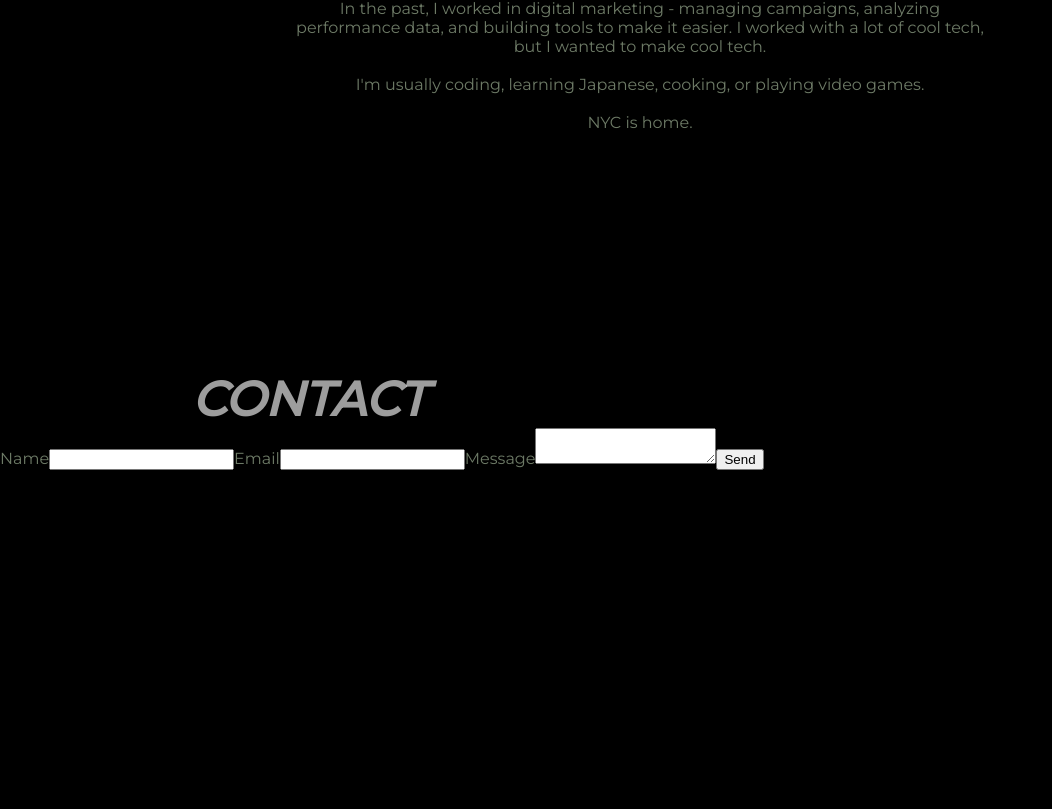
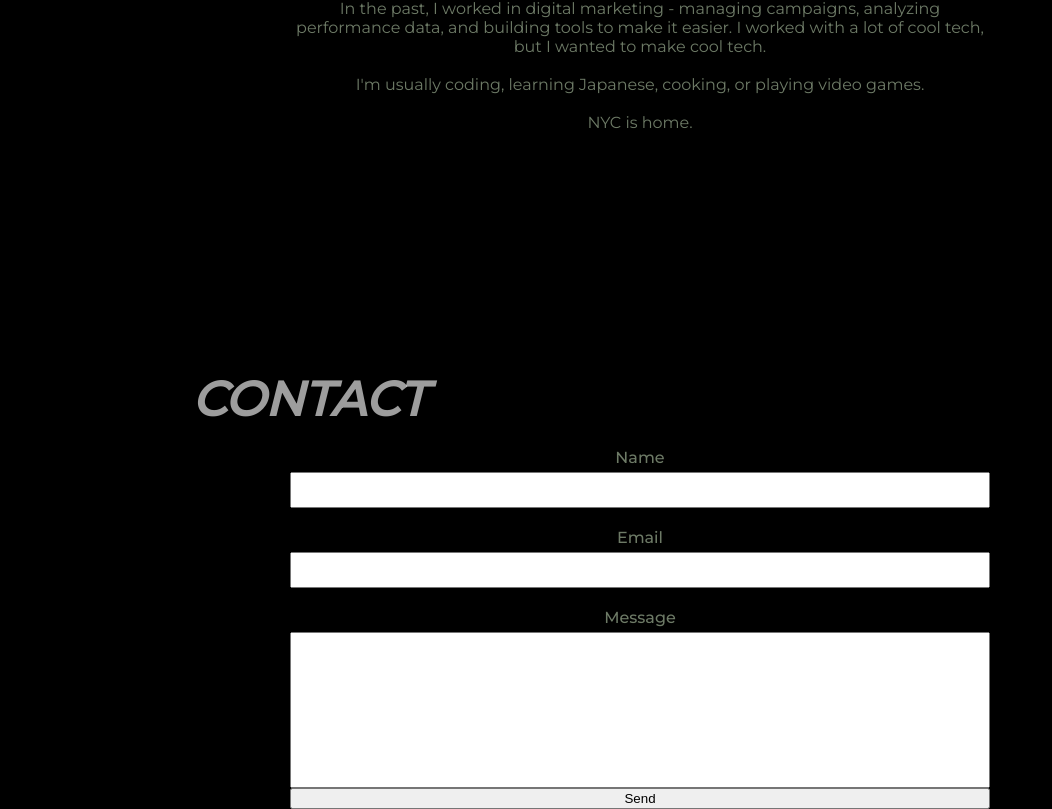
Before and after one commit to billyott/personal-site, a React (Create React App) app: page /contact in a window 1280 px wide. Shown: the part 1294-2103 px from the top of the page, without its empty margins (0-1052 px from the left). Before the commit the page ends 1764 px from the top, so only its background shows below. Built offline with nearby package versions, Linux system fonts and the light colour scheme.

Commit message:
update form style

```diff
--- a/src/components/contact-form.js
+++ b/src/components/contact-form.js
@@ -1,7 +1,7 @@
 import React, { useRef }  from 'react';
 import emailjs from 'emailjs-com';
 
-import './contact.scss';
+import './contact-form.scss';
 
 function ContactForm() {
   const form = useRef();
@@ -21,13 +21,13 @@ function ContactForm() {
   };
 
   return (
-    <form ref={form} onSubmit={sendEmail}>
-      <label>Name</label>
-      <input type="text" name="name" />
-      <label>Email</label>
-      <input type="email" name="email" />
-      <label>Message</label>
-      <textarea name="message" />
+    <form className='contact-form' ref={form} onSubmit={sendEmail}>
+      <label className='contact-form__label'>Name</label>
+      <input className='contact-form__input' type="text" name="name" />
+      <label className='contact-form__label'>Email</label>
+      <input className='contact-form__input' type="email" name="email" />
+      <label className='contact-form__label'>Message</label>
+      <textarea className='contact-form__textarea' name="message" />
       <input type="submit" value="Send" />
     </form>
   );
--- a/src/components/contact-form.scss
+++ b/src/components/contact-form.scss
@@ -1,5 +1,29 @@
 @import '../styling-vars.scss';
 
 .contact-form {
+    position: relative;
+    display: flex;
+    flex-direction: column;
+    justify-content: center;
+    text-align: center;
+    padding: 0 30px 0 30px;
+    max-width: 700px;
+    margin: 0 auto;
 
+    &__label {
+        font-size: 1rem;
+        font-weight: 500;
+        margin: 20px 0 5px 0;
+    }
+
+    &__input {
+        font-family: 'Montserrat', sans-serif;
+        line-height: 30px;
+    }
+
+    &__textarea {
+        font-family: 'Montserrat', sans-serif;
+        min-height: 150px;
+        resize: none;
+    }
 }
```
